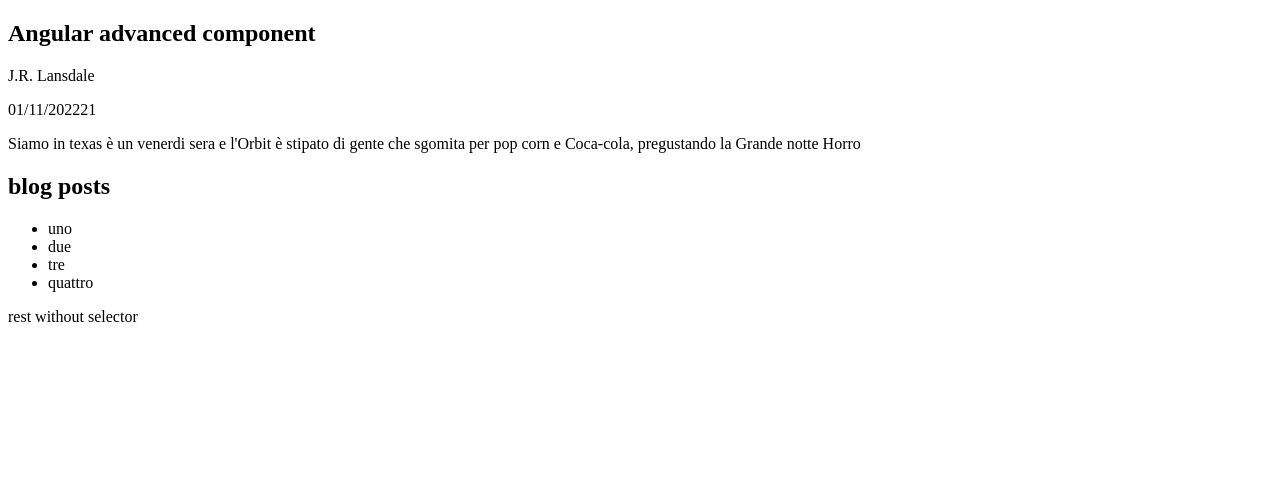
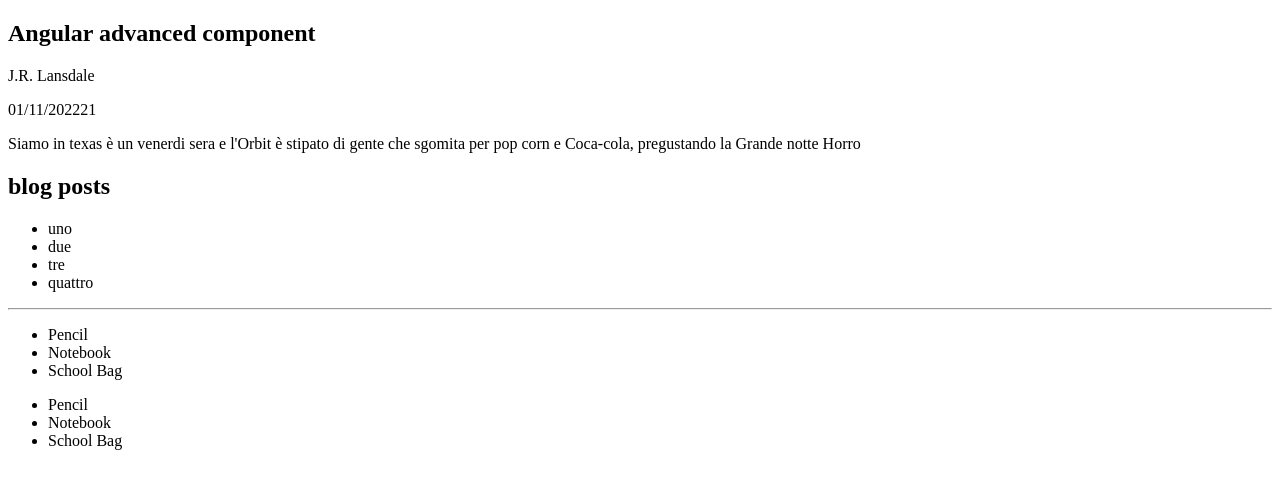
Before and after one commit to michelemalagnini/advancedComponentAngular, an Angular app in the folder advancedComponent/: page / in a window 1280 px wide. Shown: the top 488 px of the page. Built offline with nearby package versions, Linux system fonts and the light colour scheme.

Commit message:
WIP: the power of ng-container

```diff
--- a/advancedComponent/src/app/app.component.ts
+++ b/advancedComponent/src/app/app.component.ts
@@ -1,5 +1,10 @@
 import { Component } from '@angular/core';
 import { BlogPostComponent } from './blog-post/blog-post.component';
+
+interface Product {
+  productName: string;
+  available: boolean;
+}
 @Component({
   selector: 'app-root',
   template: ` <app-blog-post
@@ -22,8 +27,32 @@ import { BlogPostComponent } from './blog-post/blog-post.component';
         <li>quattro</li>
       </ul>
     </div>
-    <div>rest without selector</div>
+    <hr />
+    <div>
+      <ul>
+        <!-- in this case we create 5 span element the dom do not care about false or true -->
+        <span *ngFor="let p of products"
+          ><li *ngIf="p.available">{{ p.productName }}</li></span
+        >
+      </ul>
+    </div>
+    <div>
+      <ul>
+        <!-- in this case we create only the true element 3 element -->
+        <ng-container *ngFor="let p of products"
+          ><li *ngIf="p.available">{{ p.productName }}</li></ng-container
+        >
+      </ul>
+    </div>
   </app-blog-post>`,
   styleUrls: [],
 })
-export class AppComponent {}
+export class AppComponent {
+  products: Product[] = [
+    { productName: 'Pencil', available: true },
+    { productName: 'Book', available: false },
+    { productName: 'Notebook', available: true },
+    { productName: 'Eraser', available: false },
+    { productName: 'School Bag', available: true },
+  ];
+}
```
